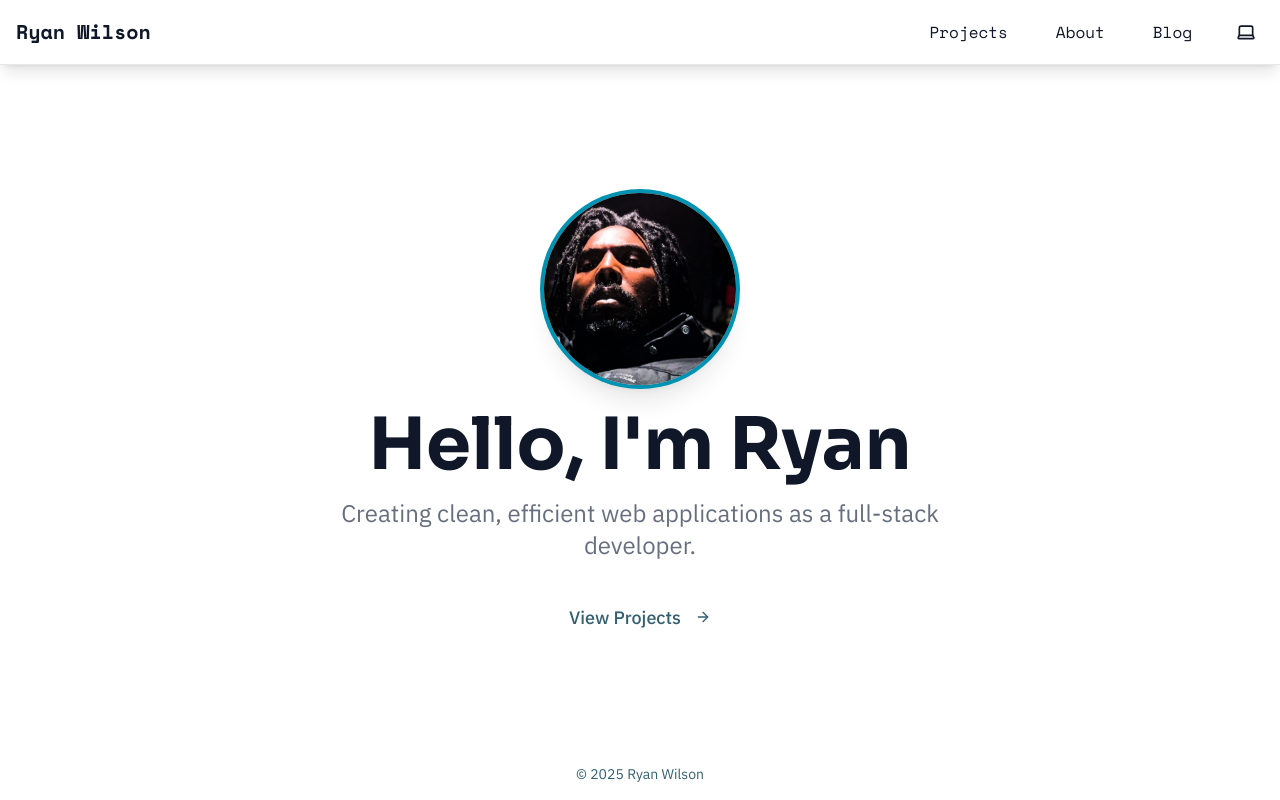
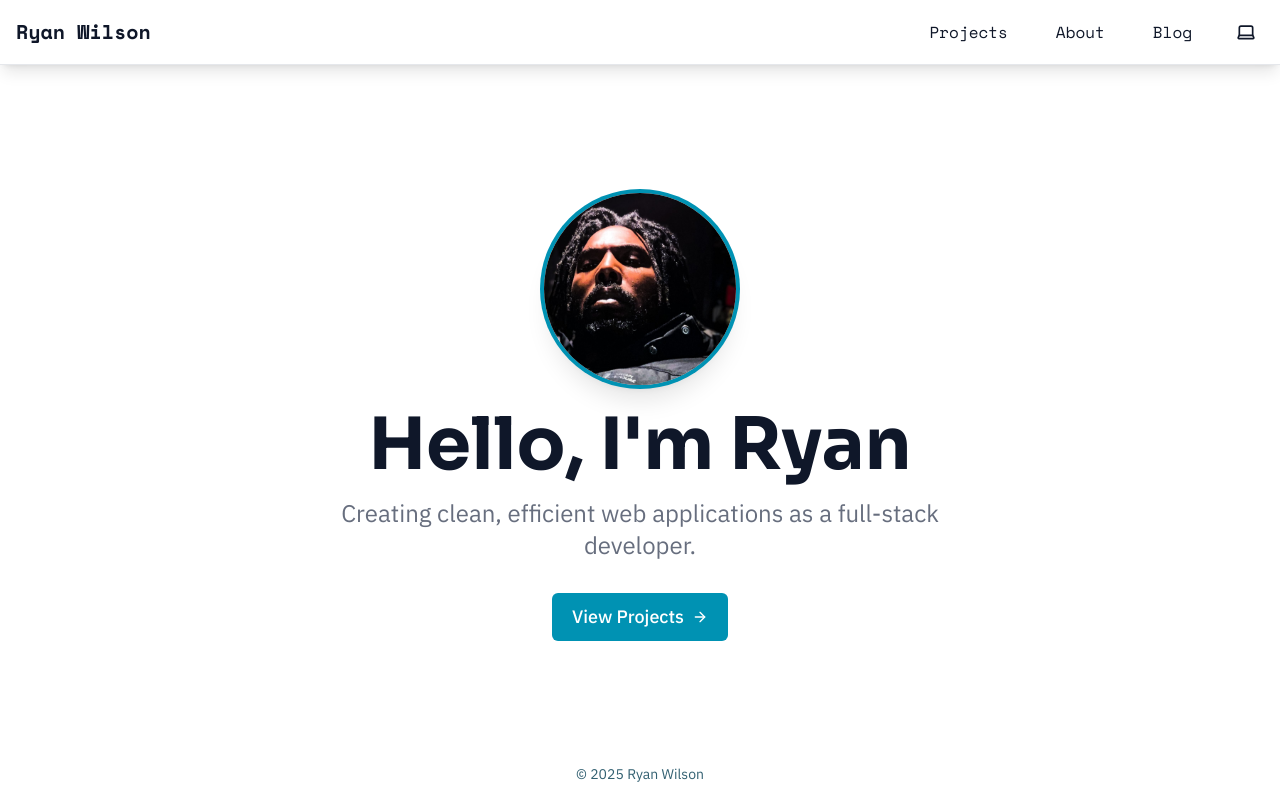
Before and after one commit to RW2023/ryan-2025, a Next.js app: page / in a window 1280 px wide. Built offline with nearby package versions, Linux system fonts and the light colour scheme.

Commit message:
update button dark mode style

```diff
--- a/src/components/Button.tsx
+++ b/src/components/Button.tsx
@@ -1,4 +1,4 @@
-// app/components/Button.tsx
+// ✅ app/components/Button.tsx
 "use client";
 
 import Link from "next/link";
@@ -19,13 +19,23 @@ export default function Button({
     size = "md",
     icon = false,
 }: ButtonProps) {
-    const base = "inline-flex items-center justify-center font-medium transition";
-    const variantClass = variant === "outline" ? "btn-outline" : "btn-primary";
+    const base =
+        "inline-flex items-center justify-center font-medium transition rounded-md";
+
     const sizeClass =
-        size === "sm" ? "btn-sm" : size === "lg" ? "btn-lg" : "";
+        size === "sm"
+            ? "text-sm px-3 py-1.5"
+            : size === "lg"
+                ? "text-lg px-5 py-2.5"
+                : "text-base px-4 py-2";
+
+    const variantClass =
+        variant === "outline"
+            ? "border border-[var(--foreground-muted)] text-[var(--foreground)] hover:bg-[var(--foreground-muted)]/10"
+            : "bg-[var(--accent-color)] text-white hover:opacity-90";
 
     return (
-        <Link href={href} className={`${base} btn ${variantClass} ${sizeClass}`}>
+        <Link href={href} className={`${base} ${variantClass} ${sizeClass}`}>
             <span>{label}</span>
             {icon && <ArrowRight className="ml-2 h-4 w-4" />}
         </Link>
```
